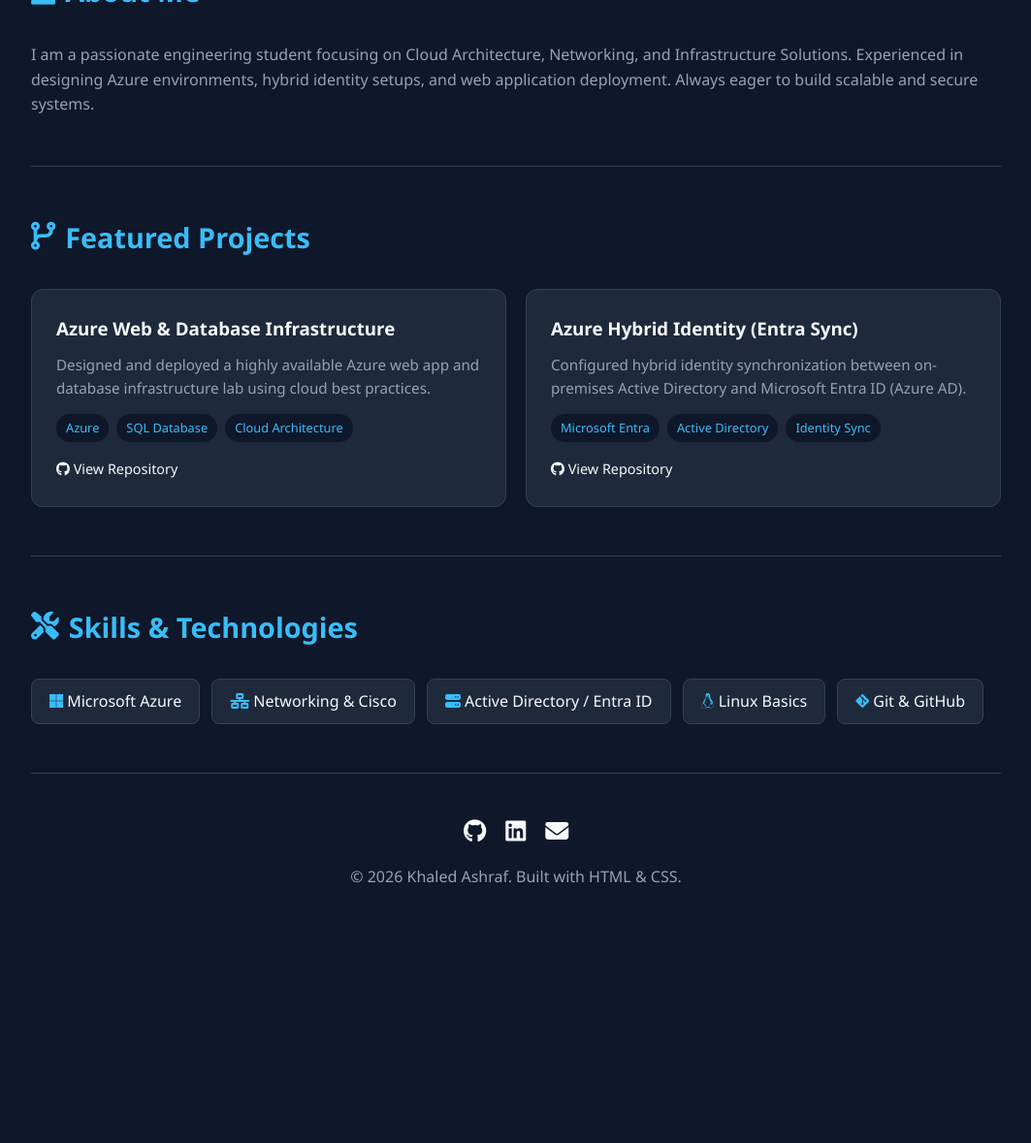
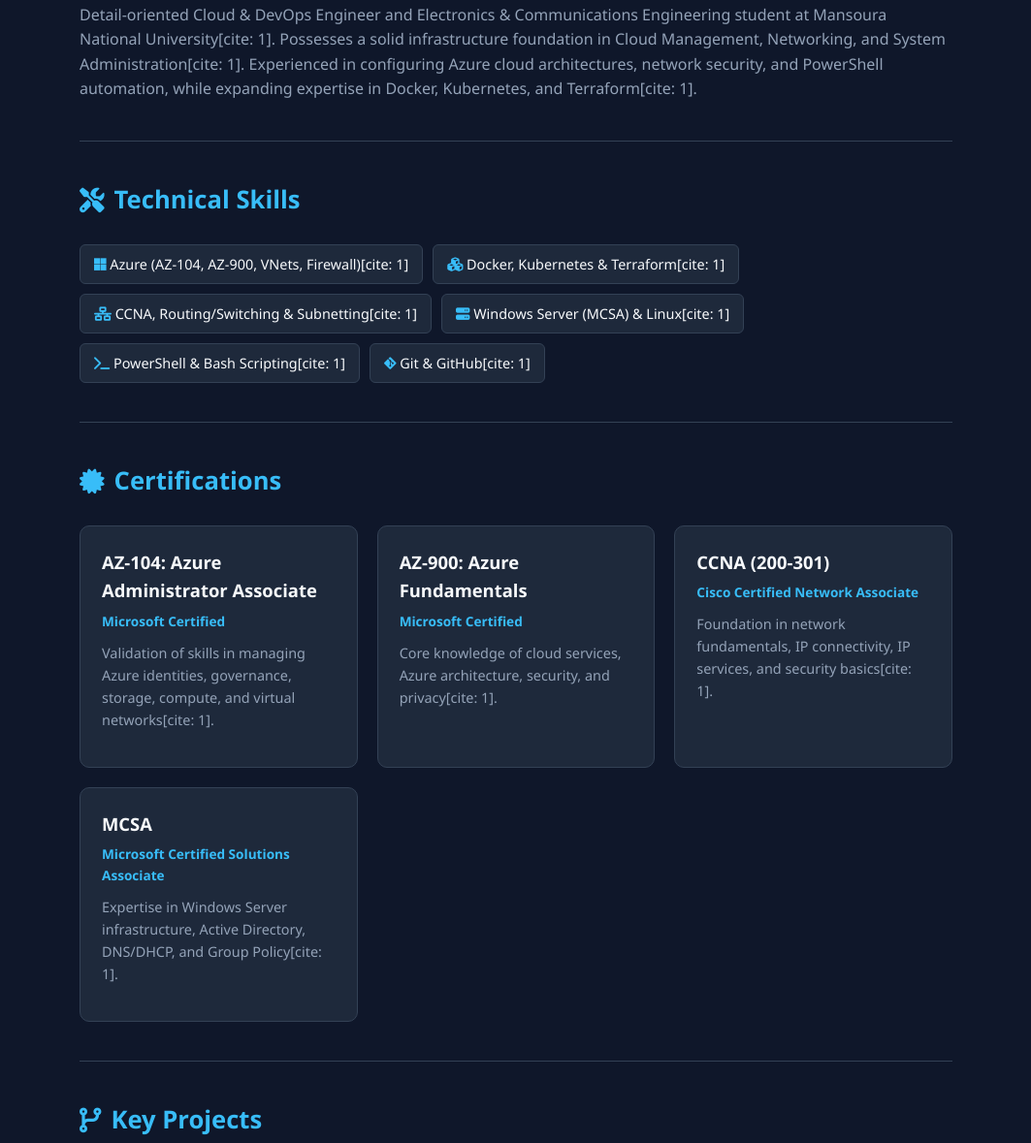
Before and after one commit to khaled-Ashraf0/portfolio, a plain HTML site: page index.html in a window 1280 px wide. Shown: the part 408-1587 px from the top of the page at 97% size, without its empty margins (108-1171 px from the left). Before the commit the page ends 1385 px from the top, so only its background shows below. Drawn offline with Linux system fonts and the light colour scheme.

Commit message:
index.html

```diff
--- a/index.html
+++ b/index.html
@@ -3,7 +3,7 @@
 <head>
     <meta charset="UTF-8">
     <meta name="viewport" content="width=device-width, initial-scale=1.0">
-    <title>Khaled Ashraf | Portfolio</title>
+    <title>Khaled Ashraf | Cloud & DevOps Engineer</title>
     <!-- FontAwesome Icons -->
     <link rel="stylesheet" href="https://cdnjs.cloudflare.com/ajax/libs/font-awesome/6.4.0/css/all.min.css">
     <style>
@@ -30,14 +30,14 @@
         }
 
         .container {
-            max-width: 1000px;
+            max-width: 900px;
             margin: 0 auto;
         }
 
         /* Header / Hero */
         header {
             text-align: center;
-            padding: 60px 20px;
+            padding: 50px 20px;
             border-bottom: 1px solid #334155;
         }
 
@@ -52,7 +52,7 @@
         }
 
         header p {
-            font-size: 1.2rem;
+            font-size: 1.15rem;
             color: var(--text-sub);
             margin-bottom: 25px;
         }
@@ -90,46 +90,54 @@
 
         /* Sections */
         section {
-            padding: 50px 0;
+            padding: 40px 0;
             border-bottom: 1px solid #334155;
         }
 
         h2 {
-            font-size: 1.8rem;
-            margin-bottom: 30px;
+            font-size: 1.6rem;
+            margin-bottom: 25px;
             color: var(--accent);
             display: flex;
             align-items: center;
             gap: 10px;
         }
 
-        /* Grid Cards */
+        /* Grid & Cards */
         .grid {
             display: grid;
-            grid-template-columns: repeat(auto-fit, minmax(300px, 1fr));
+            grid-template-columns: repeat(auto-fit, minmax(280px, 1fr));
             gap: 20px;
         }
 
         .card {
             background-color: var(--card-bg);
-            padding: 25px;
-            border-radius: 12px;
+            padding: 22px;
+            border-radius: 10px;
             border: 1px solid #334155;
             transition: 0.3s;
         }
 
         .card:hover {
             border-color: var(--accent);
-            transform: translateY(-4px);
+            transform: translateY(-3px);
         }
 
         .card h3 {
+            font-size: 1.15rem;
+            margin-bottom: 6px;
+        }
+
+        .card .subtitle {
+            color: var(--accent);
+            font-size: 0.85rem;
             margin-bottom: 10px;
+            font-weight: 600;
         }
 
         .card p {
             color: var(--text-sub);
-            font-size: 0.95rem;
+            font-size: 0.9rem;
             margin-bottom: 15px;
         }
 
@@ -143,54 +151,81 @@
         .tag {
             background: #0f172a;
             color: var(--accent);
-            font-size: 0.8rem;
-            padding: 4px 10px;
-            border-radius: 20px;
+            font-size: 0.75rem;
+            padding: 3px 8px;
+            border-radius: 15px;
         }
 
         .card-links a {
             color: var(--text-main);
-            margin-right: 15px;
             text-decoration: none;
-            font-size: 0.9rem;
+            font-size: 0.85rem;
+            font-weight: 500;
         }
 
         .card-links a:hover {
             color: var(--accent);
         }
 
+        /* Timeline Items */
+        .timeline-item {
+            background-color: var(--card-bg);
+            padding: 18px 22px;
+            border-radius: 8px;
+            border-left: 4px solid var(--accent);
+            margin-bottom: 15px;
+        }
+
+        .timeline-item h3 {
+            font-size: 1.1rem;
+        }
+
+        .timeline-item .date {
+            color: var(--accent);
+            font-size: 0.85rem;
+            margin-bottom: 8px;
+            font-weight: 500;
+        }
+
+        .timeline-item p {
+            color: var(--text-sub);
+            font-size: 0.9rem;
+        }
+
         /* Skills Tags */
         .skills-container {
             display: flex;
             flex-wrap: wrap;
-            gap: 12px;
+            gap: 10px;
         }
 
         .skill-badge {
             background-color: var(--card-bg);
-            padding: 10px 18px;
-            border-radius: 8px;
+            padding: 8px 14px;
+            border-radius: 6px;
             border: 1px solid #334155;
+            font-size: 0.9rem;
             font-weight: 500;
         }
 
         /* Footer */
         footer {
             text-align: center;
-            padding: 40px 0;
+            padding: 35px 0;
             color: var(--text-sub);
+            font-size: 0.9rem;
         }
 
         .socials {
             display: flex;
             justify-content: center;
             gap: 20px;
-            margin-bottom: 15px;
+            margin-bottom: 12px;
         }
 
         .socials a {
             color: var(--text-main);
-            font-size: 1.5rem;
+            font-size: 1.4rem;
             transition: 0.3s;
         }
 
@@ -204,78 +239,145 @@
     <div class="container">
         <!-- Hero Section -->
         <header>
-            <h1>Hi, I'm <span>Khaled Ashraf</span></h1>
-            <p>Electronics & Communications Engineering Student | Cloud & Infrastructure Enthusiast</p>
+            <h1>Khaled <span>Ashraf</span></h1>
+            <p>Cloud & DevOps Engineer | Electronics & Communications Engineering Student</p>
             <div class="btn-group">
-                <a href="https://github.com/KhaledAshraf" target="_blank" class="btn btn-primary"><i class="fab fa-github"></i> GitHub Profile</a>
+                <a href="https://github.com/khaled-Ashraf0" target="_blank" class="btn btn-primary"><i class="fab fa-github"></i> GitHub Profile</a>
+                <a href="https://5aled.xyz" target="_blank" class="btn btn-secondary"><i class="fas fa-globe"></i> 5aled.xyz</a>
                 <a href="#contact" class="btn btn-secondary"><i class="fas fa-envelope"></i> Contact Me</a>
             </div>
         </header>
 
-        <!-- About Section -->
+        <!-- Summary Section -->
         <section>
-            <h2><i class="fas fa-user"></i> About Me</h2>
+            <h2><i class="fas fa-user"></i> Professional Summary</h2>
             <p style="color: var(--text-sub);">
-                I am a passionate engineering student focusing on Cloud Architecture, Networking, and Infrastructure Solutions. Experienced in designing Azure environments, hybrid identity setups, and web application deployment. Always eager to build scalable and secure systems.
+                Detail-oriented Cloud & DevOps Engineer and Electronics & Communications Engineering student at Mansoura National University[cite: 1]. Possesses a solid infrastructure foundation in Cloud Management, Networking, and System Administration[cite: 1]. Experienced in configuring Azure cloud architectures, network security, and PowerShell automation, while expanding expertise in Docker, Kubernetes, and Terraform[cite: 1].
             </p>
+        </section>
+
+        <!-- Technical Skills Section -->
+        <section>
+            <h2><i class="fas fa-tools"></i> Technical Skills</h2>
+            <div class="skills-container">
+                <div class="skill-badge"><i class="fab fa-microsoft" style="color: var(--accent);"></i> Azure (AZ-104, AZ-900, VNets, Firewall)[cite: 1]</div>
+                <div class="skill-badge"><i class="fas fa-cubes" style="color: var(--accent);"></i> Docker, Kubernetes & Terraform[cite: 1]</div>
+                <div class="skill-badge"><i class="fas fa-network-wired" style="color: var(--accent);"></i> CCNA, Routing/Switching & Subnetting[cite: 1]</div>
+                <div class="skill-badge"><i class="fas fa-server" style="color: var(--accent);"></i> Windows Server (MCSA) & Linux[cite: 1]</div>
+                <div class="skill-badge"><i class="fas fa-terminal" style="color: var(--accent);"></i> PowerShell & Bash Scripting[cite: 1]</div>
+                <div class="skill-badge"><i class="fab fa-git-alt" style="color: var(--accent);"></i> Git & GitHub[cite: 1]</div>
+            </div>
+        </section>
+
+        <!-- Certifications Section -->
+        <section>
+            <h2><i class="fas fa-certificate"></i> Certifications</h2>
+            <div class="grid">
+                <div class="card">
+                    <h3>AZ-104: Azure Administrator Associate</h3>
+                    <div class="subtitle">Microsoft Certified</div>
+                    <p>Validation of skills in managing Azure identities, governance, storage, compute, and virtual networks[cite: 1].</p>
+                </div>
+                <div class="card">
+                    <h3>AZ-900: Azure Fundamentals</h3>
+                    <div class="subtitle">Microsoft Certified</div>
+                    <p>Core knowledge of cloud services, Azure architecture, security, and privacy[cite: 1].</p>
+                </div>
+                <div class="card">
+                    <h3>CCNA (200-301)</h3>
+                    <div class="subtitle">Cisco Certified Network Associate</div>
+                    <p>Foundation in network fundamentals, IP connectivity, IP services, and security basics[cite: 1].</p>
+                </div>
+                <div class="card">
+                    <h3>MCSA</h3>
+                    <div class="subtitle">Microsoft Certified Solutions Associate</div>
+                    <p>Expertise in Windows Server infrastructure, Active Directory, DNS/DHCP, and Group Policy[cite: 1].</p>
+                </div>
+            </div>
         </section>
 
         <!-- Projects Section -->
         <section>
-            <h2><i class="fas fa-code-branch"></i> Featured Projects</h2>
+            <h2><i class="fas fa-code-branch"></i> Key Projects</h2>
             <div class="grid">
 
-                <!-- Project 1 -->
                 <div class="card">
-                    <h3>Azure Web & Database Infrastructure</h3>
-                    <p>Designed and deployed a highly available Azure web app and database infrastructure lab using cloud best practices.</p>
+                    <h3>Azure Lab Infrastructure</h3>
+                    <p>Provisioned secure VNets, Subnets, NSGs, and UDRs integrated with Azure Firewall[cite: 1]. Automated IIS web server deployment and VM setup using PowerShell[cite: 1].</p>
                     <div class="tags">
-                        <span class="tag">Azure</span>
-                        <span class="tag">SQL Database</span>
-                        <span class="tag">Cloud Architecture</span>
+                        <span class="tag">Azure Portal</span>
+                        <span class="tag">PowerShell</span>
+                        <span class="tag">Azure Firewall</span>
                     </div>
                     <div class="card-links">
-                        <a href="https://github.com/" target="_blank"><i class="fab fa-github"></i> View Repository</a>
+                        <a href="https://github.com/khaled-Ashraf0" target="_blank"><i class="fab fa-github"></i> Repository Link</a>
                     </div>
                 </div>
 
-                <!-- Project 2 -->
                 <div class="card">
-                    <h3>Azure Hybrid Identity (Entra Sync)</h3>
-                    <p>Configured hybrid identity synchronization between on-premises Active Directory and Microsoft Entra ID (Azure AD).</p>
+                    <h3>Enterprise Network Infrastructure Simulation</h3>
+                    <p>Designed a multi-tier network utilizing OSPF routing, SVI inter-VLAN routing, and HSRP redundancy[cite: 1]. Implemented SSH/VTY controls across 7 VLANs[cite: 1].</p>
                     <div class="tags">
-                        <span class="tag">Microsoft Entra</span>
-                        <span class="tag">Active Directory</span>
-                        <span class="tag">Identity Sync</span>
+                        <span class="tag">Packet Tracer</span>
+                        <span class="tag">OSPF</span>
+                        <span class="tag">VLANs</span>
+                        <span class="tag">HSRP</span>
                     </div>
                     <div class="card-links">
-                        <a href="https://github.com/" target="_blank"><i class="fab fa-github"></i> View Repository</a>
+                        <a href="https://github.com/khaled-Ashraf0" target="_blank"><i class="fab fa-github"></i> Repository Link</a>
+                    </div>
+                </div>
+
+                <div class="card">
+                    <h3>Windows Server Infrastructure Administration</h3>
+                    <p>Administered Windows Server environments (MCSA labs), managing AD DS, GPOs, DNS, DHCP, and role-based privilege management[cite: 1].</p>
+                    <div class="tags">
+                        <span class="tag">Active Directory</span>
+                        <span class="tag">Group Policy</span>
+                        <span class="tag">DNS/DHCP</span>
+                    </div>
+                    <div class="card-links">
+                        <a href="https://github.com/khaled-Ashraf0" target="_blank"><i class="fab fa-github"></i> Repository Link</a>
                     </div>
                 </div>
 
             </div>
         </section>
 
-        <!-- Skills Section -->
+        <!-- Work Experience & Internships -->
         <section>
-            <h2><i class="fas fa-tools"></i> Skills & Technologies</h2>
-            <div class="skills-container">
-                <div class="skill-badge"><i class="fab fa-microsoft" style="color: var(--accent);"></i> Microsoft Azure</div>
-                <div class="skill-badge"><i class="fas fa-network-wired" style="color: var(--accent);"></i> Networking & Cisco</div>
-                <div class="skill-badge"><i class="fas fa-server" style="color: var(--accent);"></i> Active Directory / Entra ID</div>
-                <div class="skill-badge"><i class="fab fa-linux" style="color: var(--accent);"></i> Linux Basics</div>
-                <div class="skill-badge"><i class="fab fa-git-alt" style="color: var(--accent);"></i> Git & GitHub</div>
+            <h2><i class="fas fa-briefcase"></i> Work Experience & Internships</h2>
+
+            <div class="timeline-item">
+                <h3>Cloud Architecture Intern</h3>
+                <div class="date">National Telecommunication Institute (NTI) | Jul. 2026 – Aug. 2026 | Cairo, Egypt</div>
+                <p>Gained hands-on experience in cloud infrastructure design, virtualization, and core cloud security best practices to build scalable environments[cite: 1].</p>
+            </div>
+
+            <div class="timeline-item">
+                <h3>Network Engineering Intern</h3>
+                <div class="date">Telecom Egypt (WE) | Jul. 2025 – Aug. 2025 | Cairo, Egypt</div>
+                <p>Participated in practical training on enterprise network infrastructure, routing/switching configurations, and active network troubleshooting[cite: 1].</p>
+            </div>
+        </section>
+
+        <!-- Education -->
+        <section>
+            <h2><i class="fas fa-graduation-cap"></i> Education</h2>
+            <div class="timeline-item">
+                <h3>Mansoura National University</h3>
+                <div class="date">Bachelor's Degree in Electronics and Communications Engineering | Expected Jul. 2027</div>
             </div>
         </section>
 
         <!-- Footer / Contact -->
         <footer id="contact">
             <div class="socials">
-                <a href="https://github.com" target="_blank"><i class="fab fa-github"></i></a>
-                <a href="https://linkedin.com" target="_blank"><i class="fab fa-linkedin"></i></a>
-                <a href="mailto:your-email@example.com"><i class="fas fa-envelope"></i></a>
+                <a href="https://github.com/khaled-Ashraf0" target="_blank"><i class="fab fa-github"></i></a>
+                <a href="https://linkedin.com/in/khaled-ashraf" target="_blank"><i class="fab fa-linkedin"></i></a>
+                <a href="mailto:aledkh62@gmail.com"><i class="fas fa-envelope"></i></a>
             </div>
-            <p>© 2026 Khaled Ashraf. Built with HTML & CSS.</p>
+            <p>© Khaled Ashraf. Cloud & DevOps Engineer[cite: 1].</p>
         </footer>
     </div>
 
```
